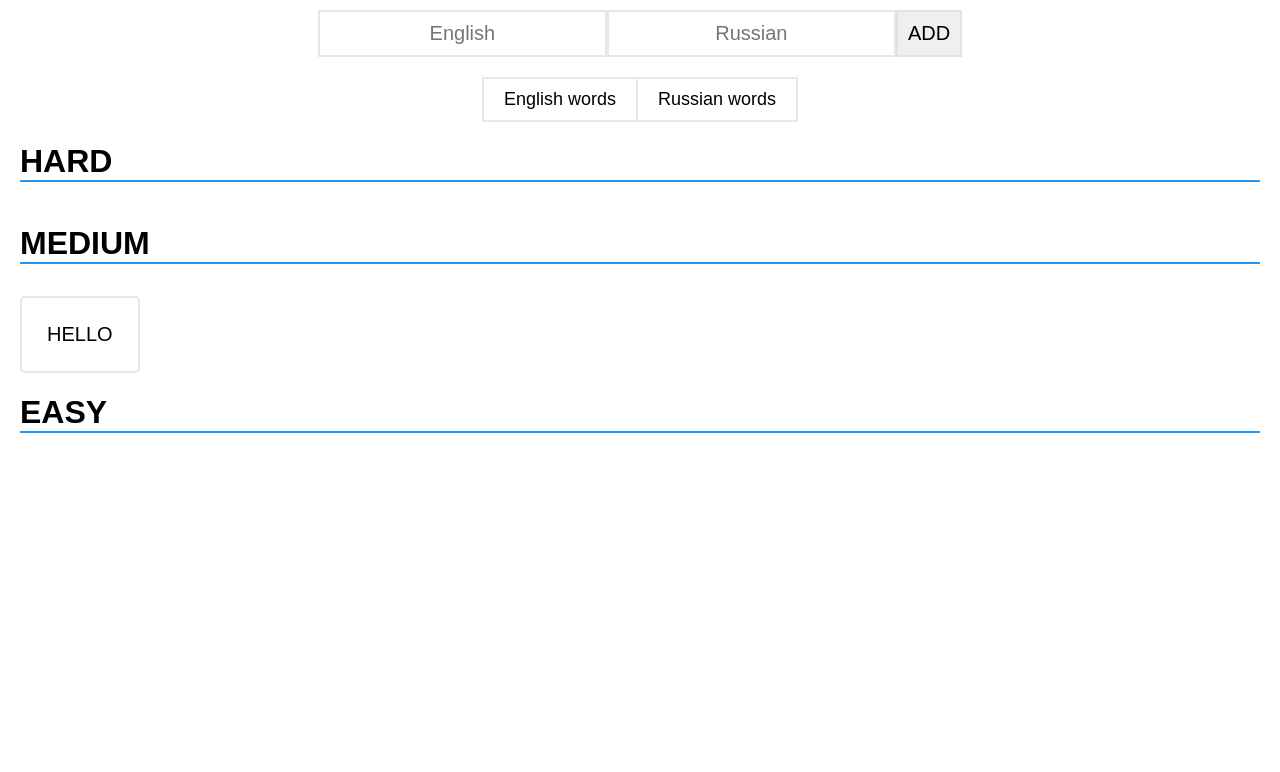
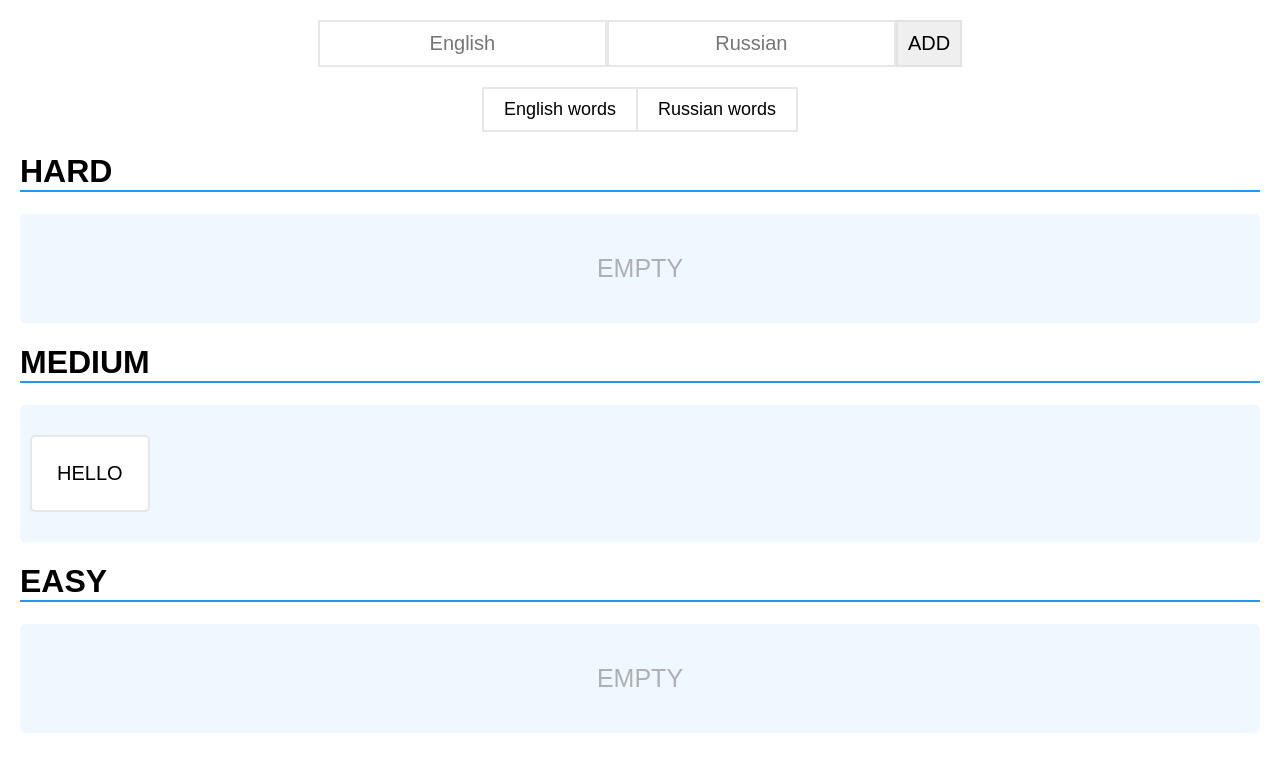
Before and after one commit to sorc97/Dictionary, a React (Create React App) app: page / in a window 1280 px wide. Shown: the top 772 px of the page. Built offline with nearby package versions, Linux system fonts and the light colour scheme.

Commit message:
Style editing and Phrases component changing to component without the state

```diff
--- a/public/index.html
+++ b/public/index.html
@@ -18,7 +18,7 @@
     }
 
     .wrapper{
-      padding: 10px 20px;
+      padding: 20px;
     }
 
     .addWord-form, .changeLang-wrapper{
@@ -66,31 +66,34 @@
       border-bottom: 2px solid #2196F3;
     }
 
-    /* .complexity-caption::before{
-      content: '';
-      position: absolute;
-      bottom: 0px;
-      left: 0px;
-      width: 20%;
-      min-width: 300px;
-      height: 3px;
-      background-color: #000;
-      background-color: #cccccc3d;
-    } */
+    .complexity-empty{
+      margin: 0;
+      font-size: 25px;
+      text-transform: uppercase;
+      color: #80808099;
+      text-align: center;
+      padding: 40px 0px;
+      background: aliceblue;
+      border-radius: 5px;
+    }
 
     .words-list{
       display: flex;
       flex-wrap: wrap;
       list-style: none;
-      padding: 0px;
+      padding: 20px 0px;
+      margin: 0px;
+      background: aliceblue;
+      border-radius: 5px;
     }
 
     .words-list>li{
       font-size: 20px;
       text-align: center;
       padding: 25px;
-      margin-right: 10px;
-      margin-top: 10px;
+      /* margin-right: 10px; */
+      /* margin-top: 10px; */
+      margin: 10px;
       border: 2px solid rgba(223, 220, 220, 0.719);
       border-radius: 5px;
       cursor: pointer;
@@ -100,8 +103,13 @@
     .words-list>li:hover{
 
     }
+    .english{
+      background-color: #fff;
+    }
+
     .russian{
-      background-color: #cccccc5e;
+      /* background-color: #cccccc5e; */
+      background-color: #f0f0f0;;
     }
 
     /* Context Menu */
@@ -225,11 +233,24 @@
       padding: 20px;
     }
 
-    .phrases-add-form>input[type='text']{
+    .phrases-add-form>input[name='addPhrase']{
       padding: 10px;
       font-size: 18px;
       flex-grow: 1;
       max-width: 600px;
+      border: 2px solid #2196F3;
+      border-right: none;
+    }
+
+    .phrases-add-form>input[name='addPhrase']:focus {
+      outline: none;
+    }
+
+    .phrases-add-form>button{
+      border: 2px solid #2196F3;
+      border-left: none;
+      background: #2196F3;
+      color: white;
     }
 
     .phrases-item{
--- a/src/components/AddPhraseForm.js
+++ b/src/components/AddPhraseForm.js
@@ -15,6 +15,7 @@ const AddPhraseForm = ({onNewPhrase = f => f}) => {
     <form onSubmit={submit} className='phrases-add-form'>
       <input
         type='text'
+        name='addPhrase'
         placeholder='Add phrase'
         ref={input => _phrase = input}
         required
--- a/src/components/Complexity.js
+++ b/src/components/Complexity.js
@@ -1,14 +1,26 @@
 import React from 'react'
 import Words from './Words'
 
-const Complexity = ({title, onChange = f => f, onSetContext = f=> f,words}) =>
+const Complexity = ({title, onChange = f => f, onSetContext = f=> f, words}) => {
+  const filteredWords = words.filter(item => item.complexity === title);
+
+  return(
     <div className='complexity'>
       <h1 className='complexity-caption'>{title.toUpperCase()}</h1>
+      {
+        (!filteredWords.length) ?
+        <p className='complexity-empty'>
+          Empty
+        </p> :
         <Words
           onChange = {onChange}
           onSetContext = {onSetContext}
-      words = {words.filter(item => item.complexity === title)}
+          words = {filteredWords}
         />
+      }
     </div>
+  )
+}
+
 
 export default Complexity
--- a/src/components/PhrasesModal.js
+++ b/src/components/PhrasesModal.js
@@ -1,36 +1,23 @@
 import React from 'react'
 import AddPhraseForm from './AddPhraseForm'
 import PhrasesList from './PhrasesList'
-import PropTypes from 'prop-types'
 import {withRouter} from 'react-router-dom'
 
-class PhrasesModal extends React.Component{
-  constructor() {
-    super();
 
-    this.hideModal = this.hideModal.bind(this);
-  }
+const PhrasesModal = ({word = {}, onNewPhrase = f=> f, history}) => {
 
-  componentDidUpdate() {
-    console.log("Modal was UPDATE");
-  }
-
-  hideModal(e){
+  const hideModal = e => {
     let target = e.target;
-    const {history} = this.props;
 
     if(!target.classList.contains("phrases-modal")) return;
 
     history.goBack();
   }
 
-  render() {
-    const {word, onNewPhrase, history} = this.props;
-
   return(
     <div
       className='phrases-modal'
-        onClick={this.hideModal}
+      onClick={hideModal}
     >
       <div className="phrases-content">
         <h1><span>{word.eng}</span> <br/> <span>{word.rus}</span></h1>
@@ -51,16 +38,5 @@ class PhrasesModal extends React.Component{
     </div>
   )
 }
-}
-
-PhrasesModal.propTypes = {
-  word: PropTypes.object,
-  onNewPhrase: PropTypes.func
-}
-
-PhrasesModal.defaultProps = {
-  word: {},
-  onNewPhrase: f => f
-}
 
 export default withRouter(PhrasesModal)
```
Also changed, not shown: src/components/Complexities.js (+12 -12 lines). Lines whose indentation alone changed are shown as unchanged.
